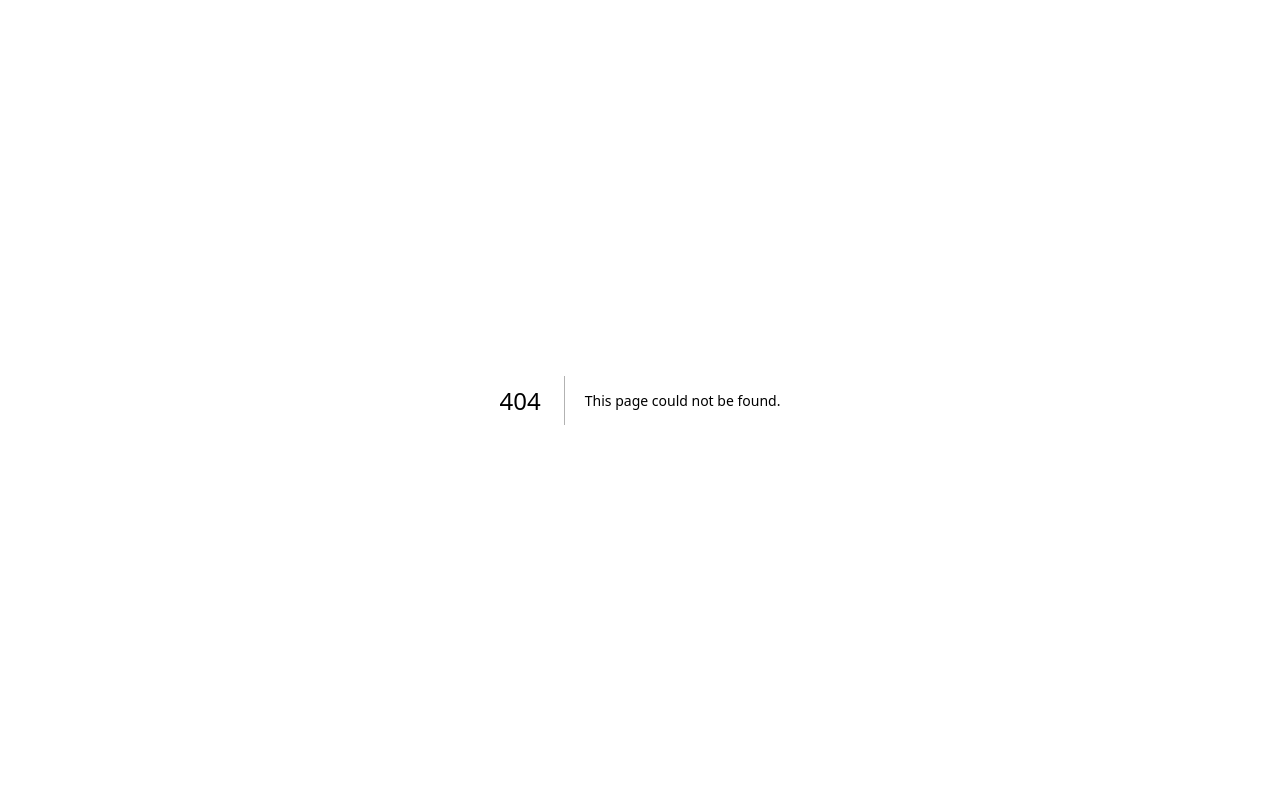
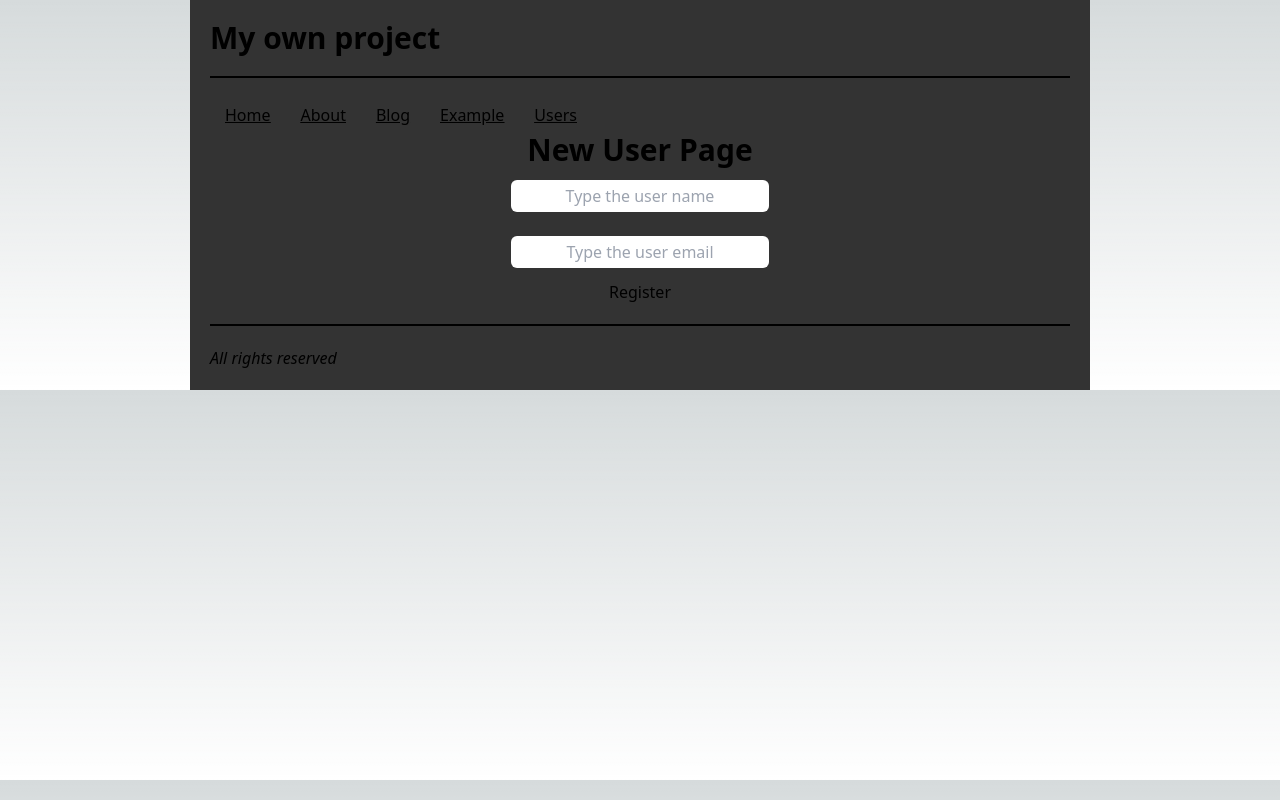
Before and after one commit to mspdl/nextjs-first_project, a Next.js app: page /users/new in a window 1280 px wide. Before the commit this address had no page. Built offline with nearby package versions, Linux system fonts and the light colour scheme.

Commit message:
Using the API on Client-side - part 2

```diff
--- a/src/pages/users.tsx
+++ b/src/pages/users/index.tsx
@@ -1,8 +1,9 @@
 import { Layout } from "@/components/Layout";
 import { User } from "@/types/User";
 import Head from "next/head";
+import Link from "next/link";
 import { useState } from "react";
-import api from "../../libs/api";
+import api from "../../../libs/api";
 
 type Props = {
   users: User[];
@@ -37,6 +38,8 @@ const Users = ({ users }: Props) => {
           <title>Users</title>
         </Head>
         <h1 className="text-3xl font-bold text-center">Users Page</h1>
+
+        <Link className="p-1 border border-blue-500 rounded-md bg-blue-300" href={`/users/new`}>New User</Link>
 
         <ul>
           {userList.map((user, index) => (
--- /dev/null
+++ b/src/pages/users/new.tsx
@@ -0,0 +1,72 @@
+import { Layout } from "@/components/Layout";
+import Head from "next/head";
+import { useRouter } from "next/router";
+import { useState } from "react";
+
+const NewUser = () => {
+  const router = useRouter();
+
+  const [nameInput, setNameInput] = useState("");
+  const [emailInput, setEmailInput] = useState("");
+
+  const handleSaveForm = async () => {
+    if (nameInput && emailInput) {
+      const req = await fetch(`/api/users`, {
+        method: "POST",
+        headers: {
+          "Content-Type": "application/json",
+        },
+        body: JSON.stringify({
+          name: nameInput,
+          email: emailInput,
+        }),
+      });
+      const json = await req.json();
+      if (json.status) {
+        setNameInput("");
+        setEmailInput("");
+        if (
+          window.confirm(
+            "User registered successfully! Want to go to users page?"
+          )
+        ) {
+          router.push("/users");
+        }
+      } else {
+        alert(JSON.stringify(json.error));
+      }
+    } else {
+      alert("You need to fill out user name and email");
+    }
+  };
+
+  return (
+    <Layout>
+      <div>
+        <Head>
+          <title>New User</title>
+        </Head>
+        <h1 className="text-3xl font-bold text-center">New User Page</h1>
+        <div className="flex flex-col items-center">
+          <input
+            className="w-[30%] rounded-md p-1 my-3 text-center text-black"
+            type="text"
+            value={nameInput}
+            onChange={(e) => setNameInput(e.target.value)}
+            placeholder="Type the user name"
+          />
+          <input
+            className="w-[30%] rounded-md p-1 my-3 text-center text-black"
+            type="text"
+            value={emailInput}
+            onChange={(e) => setEmailInput(e.target.value)}
+            placeholder="Type the user email"
+          />
+          <button onClick={handleSaveForm}>Register</button>
+        </div>
+      </div>
+    </Layout>
+  );
+};
+
+export default NewUser;
```
